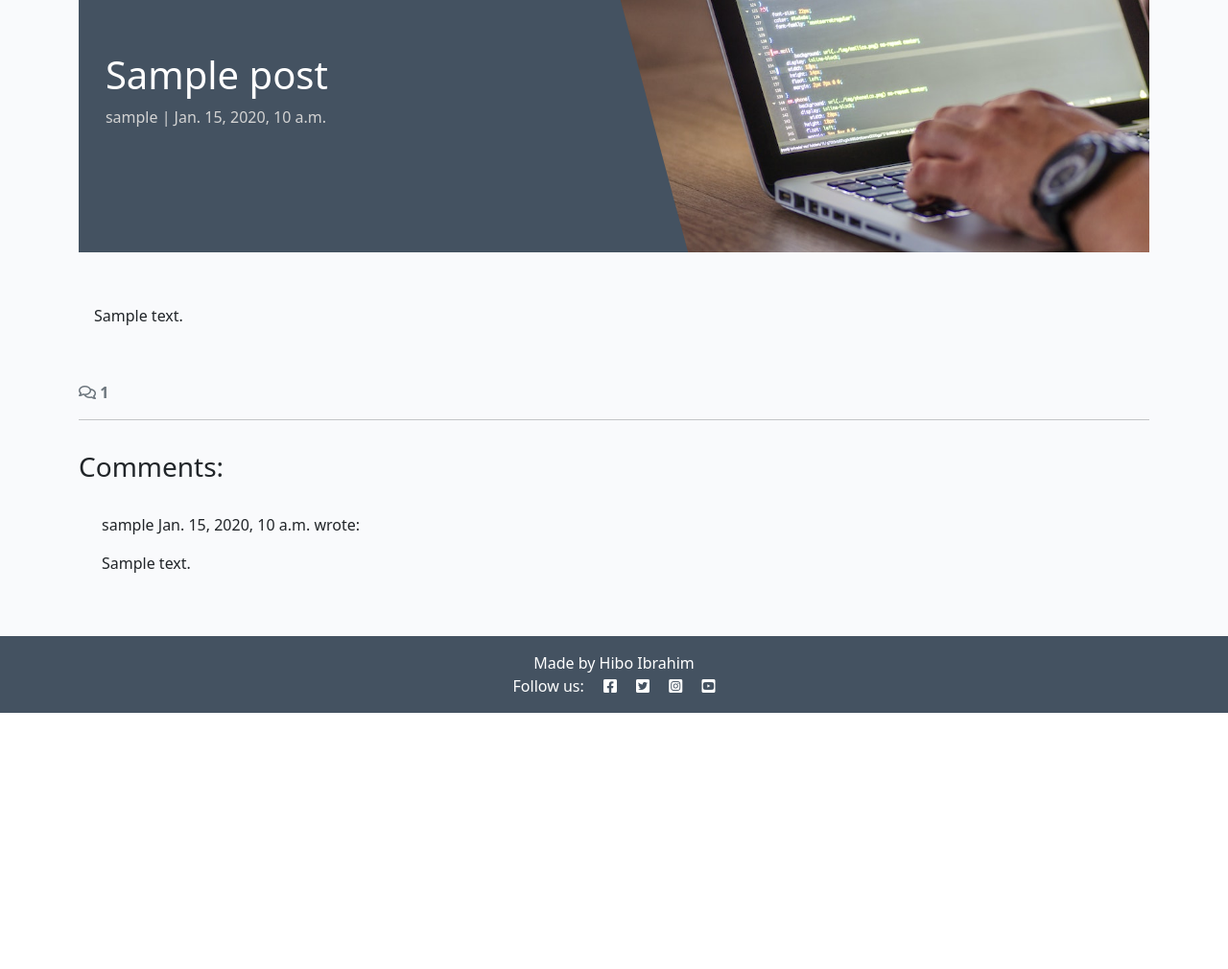
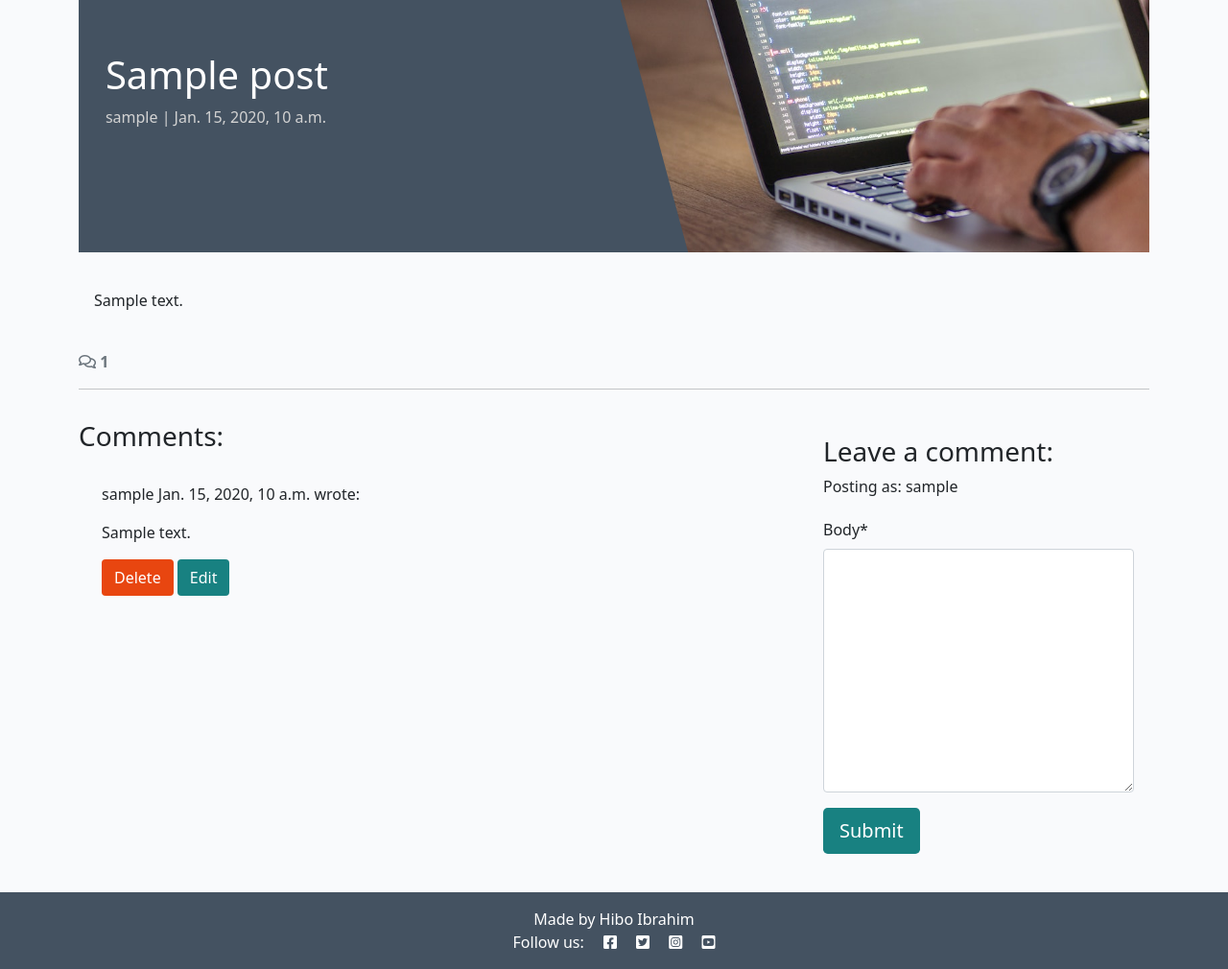
Before and after one commit to hiboibrahim/djangoblog, a Django app: a page that uses blog/templates/blog/post_detail.html in a window 1280 px wide. Shown: the part 127-1137 px from the top of the page at 96% size. Before the commit the page ends 870 px from the top, so only its background shows below. Run offline with Django 5.2, Linux system fonts and the light colour scheme; a user stored in the database is signed in; tables that the repository leaves empty hold one stand-in row (values such as "Sample post"); some libraries are stand-ins or nearby versions.

Commit message:
edit and delete comments

```diff
--- a/blog/templates/blog/post_detail.html
+++ b/blog/templates/blog/post_detail.html
@@ -1,6 +1,8 @@
-{% extends 'base.html' %} {% block content %}
+{% extends 'base.html' %}
 {% load static %}
+{% load crispy_forms_tags %}
 
+{% block content %}
 <div class="masthead">
     <div class="container">
         <div class="row g-0">
@@ -24,14 +26,12 @@
                 <!-- The post content goes inside the card-text. -->
                 <!-- Use the | safe filter inside the template tags -->
                 <p class="card-text">
-                <h2>{{ coder }}</h2>
-                {{ post.content | safe }}
+                    {{ post.content | safe }}
                 </p>
             </div>
         </div>
     </div>
     <!-- Displaying count of comments -->
-
     <div class="row">
         <div class="col-12">
             <strong class="text-secondary">
@@ -47,12 +47,10 @@
         <div class="col-md-8 card mb-4  mt-3 ">
             <h3>Comments:</h3>
             <div class="card-body">
-                <!-- We want a for loop inside the empty control tags
-              to iterate through each comment in comments -->
+                <!-- We want a for loop inside the empty control tags to iterate through each comment in comments -->
                 {% for comment in comments %}
-                <div class="p-2 comments
-              {% if not comment.approved and comment.author == user %}
-              faded{% elif not comment.approved %} d-none{% endif %}">
+                <div
+                    class="p-2 comments{% if not comment.approved and comment.author == user %} faded{% elif not comment.approved %} d-none{% endif %}">
                     <p class="font-weight-bold">
                         {{ comment.author }}
                         <span class="font-weight-normal">
@@ -63,16 +61,56 @@
                         {{ comment.body | linebreaks }}
                     </div>
                     {% if not comment.approved and comment.author == user %}
-                    <p class="approval">
-                        This comment is awaiting approval
-                    </p>
+                    <p class="approval">This comment is awaiting approval</p>
+                    {% endif %}
+                    {% if user.is_authenticated and comment.author == user %}
+                    <button class="btn btn-delete" comment_id="{{ comment.id }}">Delete</button>
+                    <button class="btn btn-edit" comment_id="{{ comment.id }}">Edit</button>
                     {% endif %}
                 </div>
                 <!-- Our for loop ends here -->
                 {% endfor %}
             </div>
         </div>
+        <!-- Creating New Comments -->
+        <div class="col-md-4 card mb-4  mt-3 ">
+            <div class="card-body">
+                {% if user.is_authenticated %}
+                <h3>Leave a comment:</h3>
+                <p>Posting as: {{ user.username }}</p>
+                <form id="commentForm" method="post" style="margin-top: 1.3em;">
+                    {{ comment_form | crispy }}
+                    {% csrf_token %}
+                    <button id="submitButton" type="submit" class="btn btn-signup btn-lg">Submit</button>
+                </form>
+                {% else %}
+                <p>Log in to leave a comment</p>
+                {% endif %}
+            </div>
+        </div>
+    </div>
+</div>
+<!-- Delete confirmation modal -->
+<div class="modal fade" id="deleteModal" tabindex="-1" aria-labelledby="deleteModalLabel" aria-hidden="true">
+    <div class="modal-dialog">
+        <div class="modal-content">
+            <div class="modal-header">
+                <h5 class="modal-title" id="deleteModalLabel">Delete comment?</h5>
+                <button type="button" class="btn-close" data-bs-dismiss="modal" aria-label="Close"></button>
+            </div>
+            <div class="modal-body">
+                Are you sure you want to delete your comment? This action cannot be undone.
+            </div>
+            <div class="modal-footer">
+                <button type="button" class="btn btn-secondary" data-bs-dismiss="modal">Close</button>
+                <a id="deleteConfirm" href="#" class="btn btn-danger">Delete</a>
+            </div>
+        </div>
     </div>
 </div>
 
 {% endblock content %}
+
+{% block extras %}
+<script src="{% static 'js/comments.js' %}"></script>
+{% endblock %}
--- a/blog/urls.py
+++ b/blog/urls.py
@@ -7,4 +7,6 @@ from django.urls import path
 urlpatterns = [
     path('', views.PostList.as_view(), name='home'),
     path('<slug:slug>/', views.post_detail, name='post_detail'),
+     path('<slug:slug>/edit_comment/<int:comment_id>', views.comment_edit, name='comment_edit'),
+       path('<slug:slug>/delete_comment/<int:comment_id>', views.comment_delete, name='comment_delete'),
 ]
--- a/blog/views.py
+++ b/blog/views.py
@@ -1,6 +1,7 @@
-from django.shortcuts import render, get_object_or_404
+from django.shortcuts import render, get_object_or_404, reverse
 from django.views import generic
 from django.contrib import messages
+from django.http import HttpResponseRedirect
 from .models import Post
 from .forms import CommentForm
 
@@ -44,3 +45,44 @@ def post_detail(request, slug):
             "comment_form": comment_form
         },
     )
+
+
+def comment_edit(request, slug, comment_id):
+    """
+    view to edit comments
+    """
+    if request.method == "POST":
+
+        queryset = Post.objects.filter(status=1)
+        post = get_object_or_404(queryset, slug=slug)
+        comment = get_object_or_404(Comment, pk=comment_id)
+        comment_form = CommentForm(data=request.POST, instance=comment)
+
+        if comment_form.is_valid() and comment.author == request.user:
+            comment = comment_form.save(commit=False)
+            comment.post = post
+            comment.approved = False
+            comment.save()
+            messages.add_message(request, messages.SUCCESS, 'Comment Updated!')
+        else:
+            messages.add_message(request, messages.ERROR, 'Error updating comment!')
+
+    return HttpResponseRedirect(reverse('post_detail', args=[slug]))
+
+
+
+def comment_delete(request, slug, comment_id):
+    """
+    view to delete comment
+    """
+    queryset = Post.objects.filter(status=1)
+    post = get_object_or_404(queryset, slug=slug)
+    comment = get_object_or_404(Comment, pk=comment_id)
+
+    if comment.author == request.user:
+        comment.delete()
+        messages.add_message(request, messages.SUCCESS, 'Comment deleted!')
+    else:
+        messages.add_message(request, messages.ERROR, 'You can only delete your own comments!')
+
+    return HttpResponseRedirect(reverse('post_detail', args=[slug]))
--- a/static/js/script.js
+++ /dev/null
@@ -1 +0,0 @@
-console.log("Life, The Universe and Everything!");
--- a/templates/account/base.html
+++ b/templates/account/base.html
@@ -39,5 +39,7 @@
     {% endblock body %}
     {% block extra_body %}
     {% endblock extra_body %}
+    {% block extras %}
+    {% endblock %}
   </body>
 </html>
```
Also changed, not shown: static/js/comments.js (added, +45 -0 lines).
